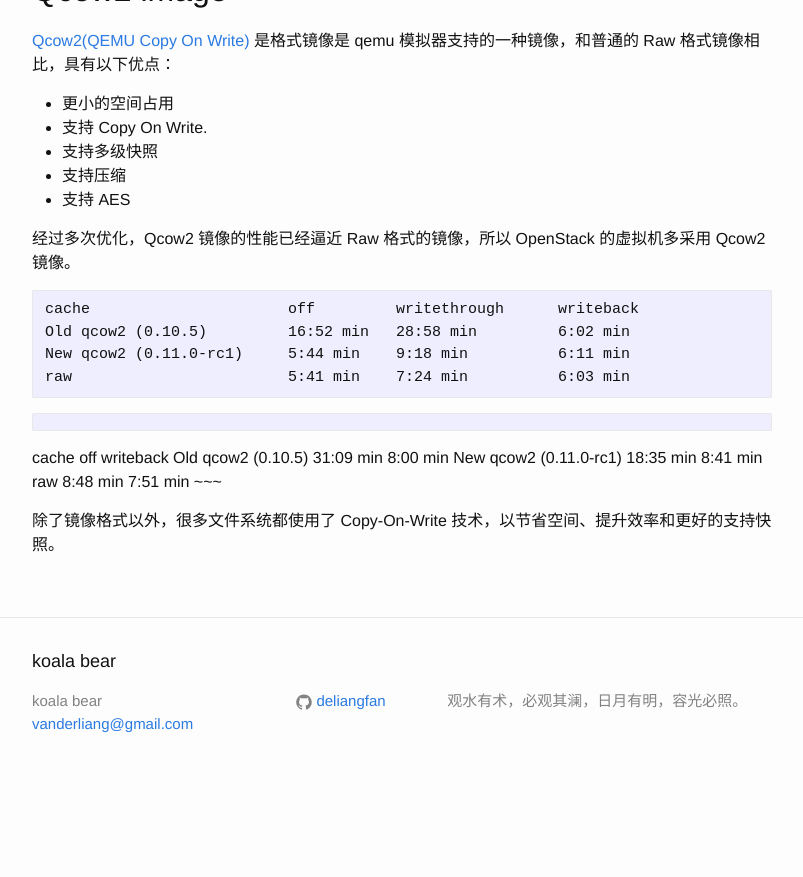
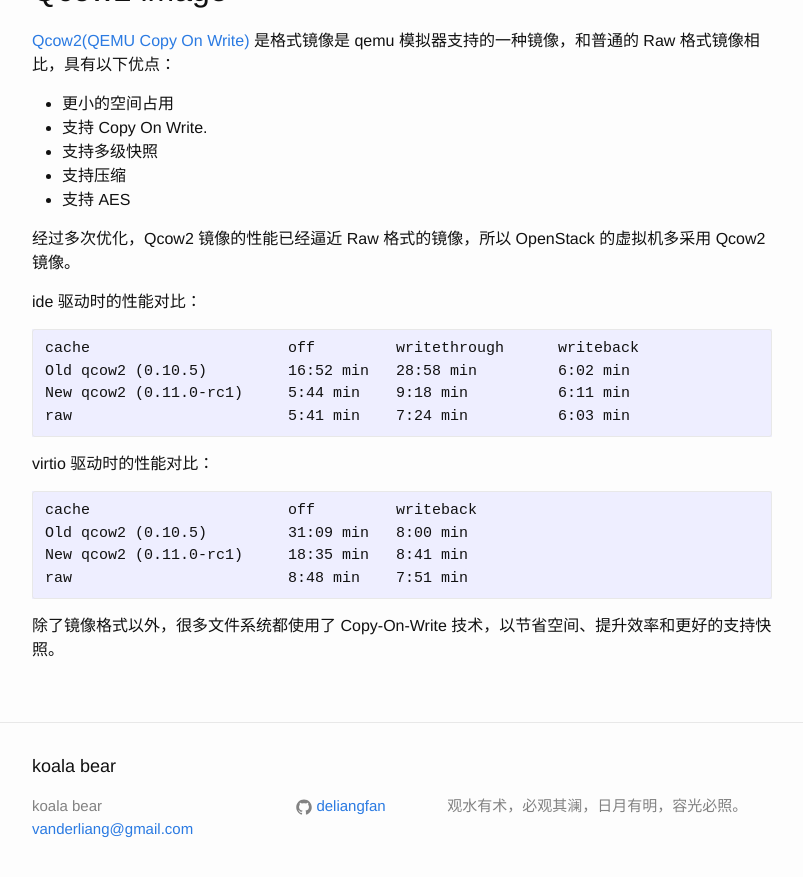
Before and after one commit to DeliangFan/deliangfan.github.io, a Jekyll site: the page built from _posts/2016-09-29-Copy_on_write.markdown, in a window 1280 px wide and 900 px high, scrolled down 2357 px. Shown: the top 877 px of the window, without its empty margins (238-1041 px from the left). Built offline with Jekyll 4.4.1, drawn with Linux system fonts in a browser that asks for light colours; comment, search, counter and statistics services are not loaded; before the commit the page ends 3152 px from its top, so only the background shows below that.

Commit message:
Add copy on write

```diff
--- a/_posts/2016-09-29-Copy_on_write.markdown
+++ b/_posts/2016-09-29-Copy_on_write.markdown
@@ -100,6 +100,8 @@
 
 经过多次优化，Qcow2 镜像的性能已经逼近 Raw 格式的镜像，所以 OpenStack 的虚拟机多采用 Qcow2 镜像。
 
+ide 驱动时的性能对比：
+
 ~~~
 cache                      off         writethrough      writeback
 Old qcow2 (0.10.5)         16:52 min   28:58 min         6:02 min
@@ -107,7 +109,8 @@
 raw                        5:41 min    7:24 min          6:03 min
 ~~~
 
-~~~
+virtio 驱动时的性能对比：
+
 ~~~
 cache                      off         writeback
 Old qcow2 (0.10.5)         31:09 min   8:00 min
```
